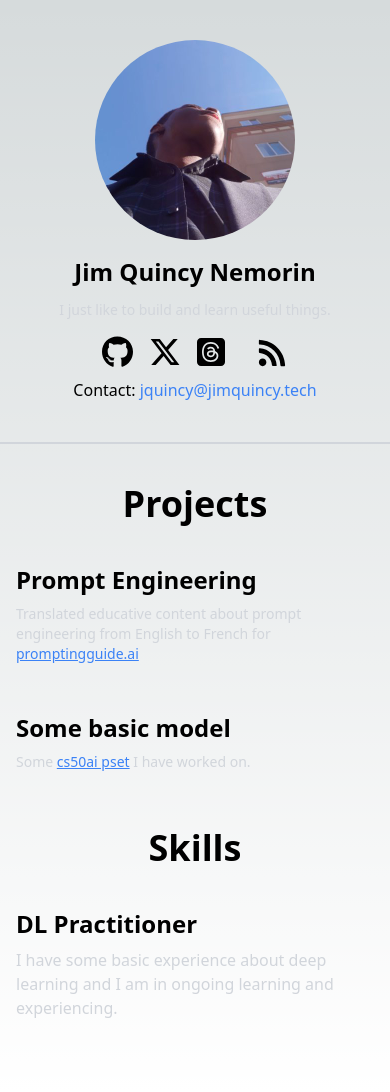
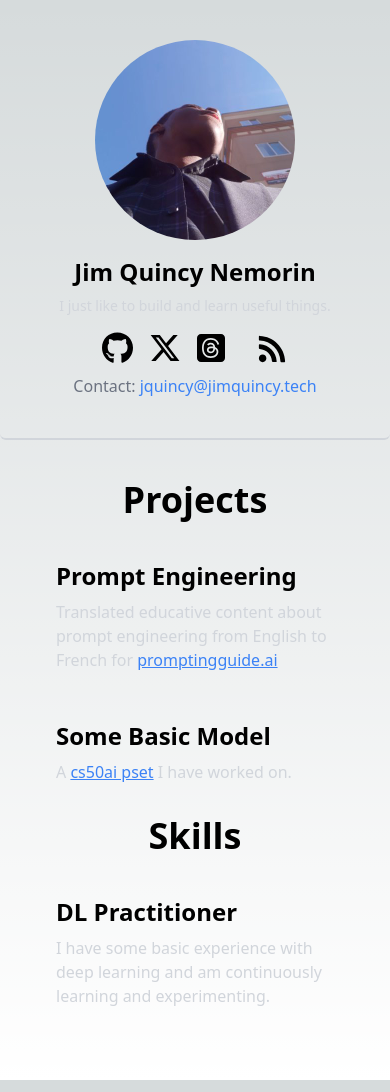
Before and after one commit to Jim707t/jimpage, a Next.js app: page / in a window 390 px wide. Built offline with nearby package versions, Linux system fonts and the light colour scheme.

Commit message:
Fix screen size (responsive) issue

```diff
--- a/src/components/Navbar/Navbar.tsx
+++ b/src/components/Navbar/Navbar.tsx
@@ -7,11 +7,11 @@ import { SizeProp } from "@fortawesome/fontawesome-svg-core";
 
 export default function Navbar() {
   return (
-    <div className="container mx-auto py-10 border-b-2 border-gray-300">
+    <div className="container mx-auto p-10 rounded-md border-b-2 border-gray-300">
       <div className="flex flex-col md:flex-row items-center justify-center">
         <div className="order-2 md:order-1 md:mr-4 text-center md:text-left">
           <h1 className="text-2xl sm:text-4xl font-bold mb-2 md:mb-0">Jim Quincy Nemorin</h1>
-          <p className="text-sm sm:text-base md:text-base lg:text-lg xl:text-xl mt-3 text-gray-300">
+          <p className="text-sm sm:text-base md:text-base lg:text-lg xl:text-xl mt-2 text-gray-300">
             I just like to build and learn useful things.
           </p>
           <div className="flex space-x-4 mt-4 items-center md:items-start justify-center md:justify-start">
@@ -34,7 +34,10 @@ export default function Navbar() {
             </Link>
           </div>
           <p className="mt-2 sm:mt-0">
-            Contact: <a href="mailto:jimquincy@jimquincy.tech" className="text-blue-500 hover:underline">jquincy@jimquincy.tech</a>
+            <span className="text-gray-500">Contact:</span>{" "}
+            <a href="mailto:jimquincy@jimquincy.tech" className="text-blue-500 hover:underline">
+              jquincy@jimquincy.tech
+            </a>
           </p>
         </div>
 
--- a/src/pages/index.tsx
+++ b/src/pages/index.tsx
@@ -2,35 +2,50 @@ import Layout from "@/components/Layout";
 
 export default function Home() {
   const projects = [
-    { id: 1, name: "Some basic model", description: 'Some <a href="https://github.com/name/Models" target="_blank" rel="noopener noreferrer" class="text-blue-500 underline">cs50ai pset</a> I have worked on.' },
-    { id: 2, name: "Prompt Engineering", description: 'Translated educative content about prompt engineering from English to French for <a href="https://www.promptingguide.ai/" target="_blank" rel="noopener noreferrer" class="text-blue-500 underline">promptingguide.ai</a>' },
+    {
+      id: 1,
+      name: "Some Basic Model",
+      description: 'A <a href="https://github.com/name/Models" target="_blank" rel="noopener noreferrer" class="text-blue-500 underline">cs50ai pset</a> I have worked on.',
+    },
+    {
+      id: 2,
+      name: "Prompt Engineering",
+      description: 'Translated educative content about prompt engineering from English to French for <a href="https://www.promptingguide.ai/" target="_blank" rel="noopener noreferrer" class="text-blue-500 underline">promptingguide.ai</a>',
+    },
   ];
 
   const skills = [
-    { id: 1, name: "DL Practitioner", title: "I have some basic experience about deep learning and I am in ongoing learning and experiencing." },
+    {
+      id: 1,
+      name: "DL Practitioner",
+      title: "I have some basic experience with deep learning and am continuously learning and experimenting.",
+    },
   ];
 
   projects.reverse();
   skills.reverse();
+
   return (
     <Layout>
-      <div className="container mx-auto py-10">
-        <h1 className="text-4xl font-bold mb-6 mx-auto text-center sm:text-center">Projects</h1>
-        <ul className="mx-500 max-w-300">
+      <div className="container mx-auto p-10 rounded-md">
+        <div>
+          <h1 className="text-4xl font-bold mb-6 text-center">Projects</h1>
+          <ul className="max-w-300 mx-auto">
             {projects.map((project) => (
               <li key={project.id} className="mb-4 p-4 rounded-md">
                 <h2 className="text-2xl font-bold mb-2">{project.name}</h2>
-              <p className="text-sm md:text-base lg:text-lg xl:text-xl text-gray-300" dangerouslySetInnerHTML={{ __html: project.description }} />
+                <p className="text-base text-gray-300" dangerouslySetInnerHTML={{ __html: project.description }} />
               </li>
             ))}
           </ul>
+        </div>
 
         {/* Skills Section */}
-        <div className="mt-10">
-          <h2 className="text-4xl font-bold mb-6 mx-auto text-center sm:text-center">Skills</h2>
-          <ul className="mx-500 max-w-300">
+        <div>
+          <h2 className="text-4xl font-bold mb-6 text-center">Skills</h2>
+          <ul className="max-w-300 mx-auto">
             {skills.map((skill) => (
-              <li key={skill.id} className="mb-4 p-4 rounded-md ">
+              <li key={skill.id} className="mb-4 p-4 rounded-md">
                 <h2 className="text-2xl font-bold mb-2">{skill.name}</h2>
                 <p className="text-base text-gray-300">{skill.title}</p>
               </li>
```
Lines whose indentation alone changed are shown as unchanged.
